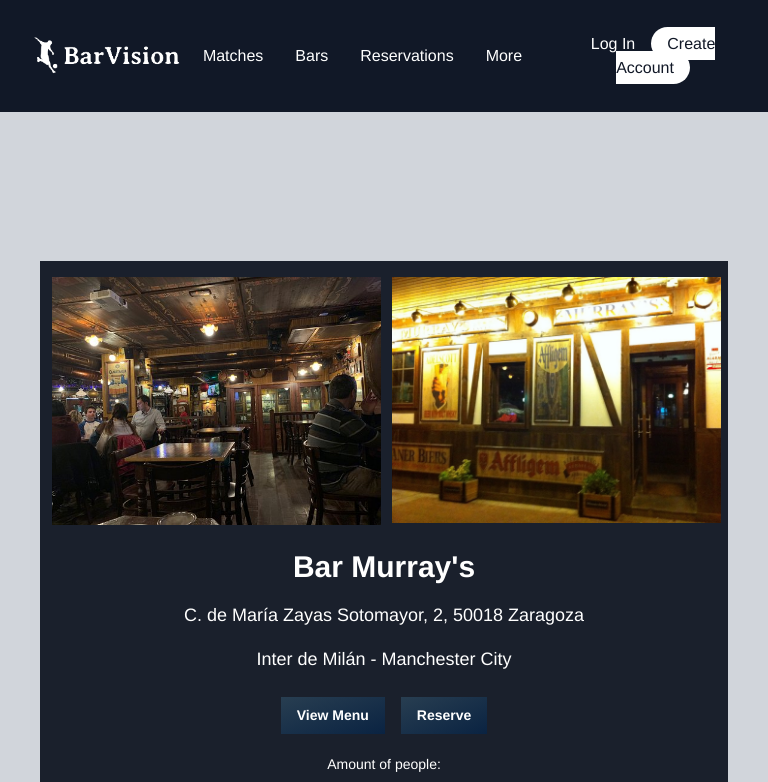
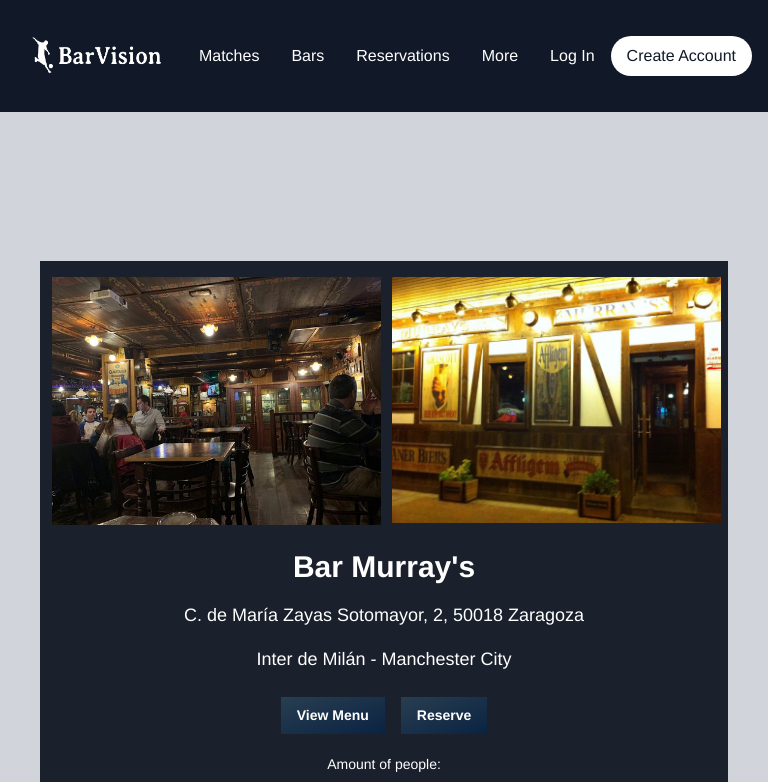
Before and after one commit to Robb14/BarVisionWEB, a Vue app: page /details in a window 768 px wide. Shown: the top 782 px of the page. Built offline with nearby package versions, Linux system fonts and the light colour scheme.

Commit message:
header responsive

```diff
--- a/src/components/header/Header.vue
+++ b/src/components/header/Header.vue
@@ -3,11 +3,13 @@
         <div class="container mx-auto px-4 py-6 flex flex-col sm:flex-row items-center justify-between">
             <div class="flex items-center">
                 <a href="/" class="flex items-center">
-            <img src="../../assets/logo.png" alt="eDreams" class="h-16 mr-2">
+                    <img src="../../assets/logo.png" alt="BarVision" class="h-16 max-w-logo mr-2">
                 </a>
                 <button @click="toggleMenu" class="sm:hidden text-white focus:outline-none ml-2">
-            <svg class="w-6 h-6" fill="none" stroke="currentColor" viewBox="0 0 24 24" xmlns="http://www.w3.org/2000/svg">
-              <path stroke-linecap="round" stroke-linejoin="round" stroke-width="2" d="M4 6h16M4 12h16M4 18h16"></path>
+                    <svg class="w-6 h-6" fill="none" stroke="currentColor" viewBox="0 0 24 24"
+                        xmlns="http://www.w3.org/2000/svg">
+                        <path stroke-linecap="round" stroke-linejoin="round" stroke-width="2" d="M4 6h16M4 12h16M4 18h16">
+                        </path>
                     </svg>
                 </button>
             </div>
@@ -20,9 +22,11 @@
                         <li><a href="#" class="hover:text-gray-400">More</a></li>
                     </ul>
                 </div>
-          <div class="mt-4 sm:mt-0">
+                <div class="mt-4 sm:mt-0 sm:flex sm:items-center">
                     <router-link to="/login" class="text-white mr-4 hover:text-gray-400">Log In</router-link>
-            <router-link to="/signup" class="bg-white text-gray-900 font-medium py-2 px-4 rounded-full transition-colors duration-300 hover:bg-gray-400 hover:text-white">Create Account</router-link>
+                    <router-link to="/signup"
+                        class="bg-white text-gray-900 font-medium py-2 px-4 rounded-full transition-colors duration-300 hover:bg-gray-400 hover:text-white">Create
+                        Account</router-link>
                 </div>
             </nav>
         </div>
@@ -43,3 +47,16 @@
     }
 };
 </script>
+
+<style>
+@media (min-width: 640px) {
+    .sm\:hidden {
+        display: none !important;
+    }
+}
+
+@media (max-width: 768px) {
+    .max-w-logo {
+        max-width: 10rem;
+    }
+}</style>
```
Lines whose indentation alone changed are shown as unchanged.
